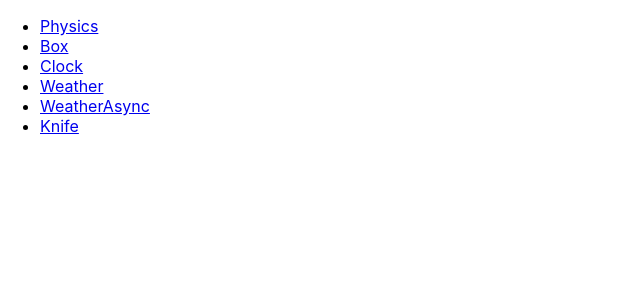
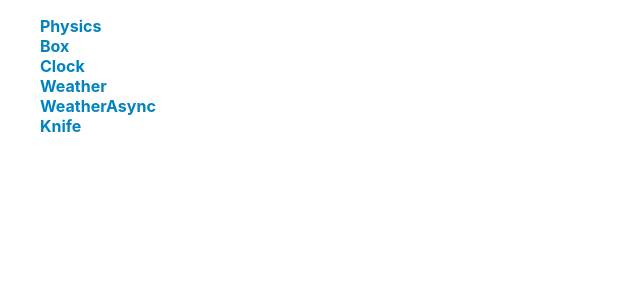
Before and after one commit to KHTRE/Three-Js-Playground, a React (Create React App) app: page / in a window 1280 px wide. Shown: the top 300 px of the page, without its empty margins (0-640 px from the left). Built offline with nearby package versions, Linux system fonts and the light colour scheme.

Commit message:
Router for github fixed

```diff
--- a/package.json
+++ b/package.json
@@ -1,7 +1,6 @@
 {
   "name": "knife",
   "version": "0.1.0",
-  "private": true,
   "dependencies": {
     "@emotion/react": "^11.10.6",
     "@testing-library/jest-dom": "^5.16.5",
@@ -53,5 +52,5 @@
     "@types/three": "^0.149.0",
     "gh-pages": "^5.0.0"
   },
-  "homepage": "http://KHTRE.github.io/Three-Js-Playground"
+  "homepage": "."
 }
--- a/src/App.tsx
+++ b/src/App.tsx
@@ -5,20 +5,12 @@ import Knife from './components/Knife';
 import Physics from './components/Physics';
 import Weather from './components/Weather';
 import WeatherAsync from './components/WeatherAsync';
-import {RouterProvider, BrowserRouter, Routes, Route} from "react-router-dom";
-import { router } from './navigation/router';
-import { BASE_ROUTE, ROUTES } from './navigation/routes';
+import {Routes, Route} from "react-router-dom";
+import { ROUTES } from './navigation/routes';
 import Main from './components/Main';
-
-console.log(process.env.PUBLIC_URL);
 
 function App() {
   return (
-    // <>
-    //   <RouterProvider router={router} />
-    // </>
-    <div>
-      <BrowserRouter basename={BASE_ROUTE}>
     <Routes>
       <Route path={ROUTES.Main} element={<Main />}/>
       <Route path={ROUTES.Physics} element={<Physics />}/>
@@ -28,8 +20,6 @@ function App() {
       <Route path={ROUTES.WeatherAsync} element={<WeatherAsync />}/>
       <Route path={ROUTES.Knife} element={<Knife />}/>
     </Routes>
-      </BrowserRouter>
-    </div>
   );
 }
 
--- a/src/components/Main.tsx
+++ b/src/components/Main.tsx
@@ -1,22 +1,40 @@
-import { createRef, useEffect, useRef } from 'react';
-import * as THREE from 'three';
+/** @jsxImportSource @emotion/react */
+
+import { css } from '@emotion/react';
+import { NavLink } from 'react-router-dom';
 import { ROUTES } from '../navigation/routes';
-
 
 type Props = {};
 
+const styles = {
+  list: css`
+    display: flex;
+    flex-direction: column;
+    font-size: 24;
+    font-weight: 700;
+  `,
 
-const Main: React.FC<Props> = () => {
+  link: css`
+    color: #0083BF;
+    text-decoration: none;
 
+    &:hover {
+      color: #00578E;
+    }
+  `,
+};
 
-  return <ul>
-    <li><a href={ROUTES.Physics}>Physics</a></li>
-    <li><a href={ROUTES.Box}>Box</a></li>
-    <li><a href={ROUTES.Clock}>Clock</a></li>
-    <li><a href={ROUTES.Weather}>Weather</a></li>
-    <li><a href={ROUTES.WeatherAsync}>WeatherAsync</a></li>
-    <li><a href={ROUTES.Knife}>Knife</a></li>
-  </ul>;
-}
+const Main: React.FC<Props> = () => (
+  <nav>
+    <ul css={styles.list}>
+      <NavLink to={ROUTES.Physics} css={styles.link}>Physics</NavLink>
+      <NavLink to={ROUTES.Box} css={styles.link}>Box</NavLink>
+      <NavLink to={ROUTES.Clock} css={styles.link}>Clock</NavLink>
+      <NavLink to={ROUTES.Weather} css={styles.link}>Weather</NavLink>
+      <NavLink to={ROUTES.WeatherAsync} css={styles.link}>WeatherAsync</NavLink>
+      <NavLink to={ROUTES.Knife} css={styles.link}>Knife</NavLink>
+    </ul>
+  </nav>
+);
 
 export default Main;
--- a/src/index.tsx
+++ b/src/index.tsx
@@ -3,13 +3,16 @@ import ReactDOM from 'react-dom/client';
 import './index.css';
 import App from './App';
 import reportWebVitals from './reportWebVitals';
+import { HashRouter } from 'react-router-dom';
 
 const root = ReactDOM.createRoot(
   document.getElementById('root') as HTMLElement
 );
 root.render(
   // <React.StrictMode>
-    <App />
+    <HashRouter>
+      <App />
+    </HashRouter>
   // </React.StrictMode>
 );
 
--- a/src/navigation/routes.ts
+++ b/src/navigation/routes.ts
@@ -8,8 +8,6 @@ export type Routes = {
   Box: string;
 }
 
-export const BASE_ROUTE = process.env.PUBLIC_URL;
-
 export const ROUTES: Routes = {
   Main: '/',
   Physics: '/physics',
```
Also changed, not shown: src/navigation/router.tsx (deleted, +0 -19 lines). Lines whose indentation alone changed are shown as unchanged.
